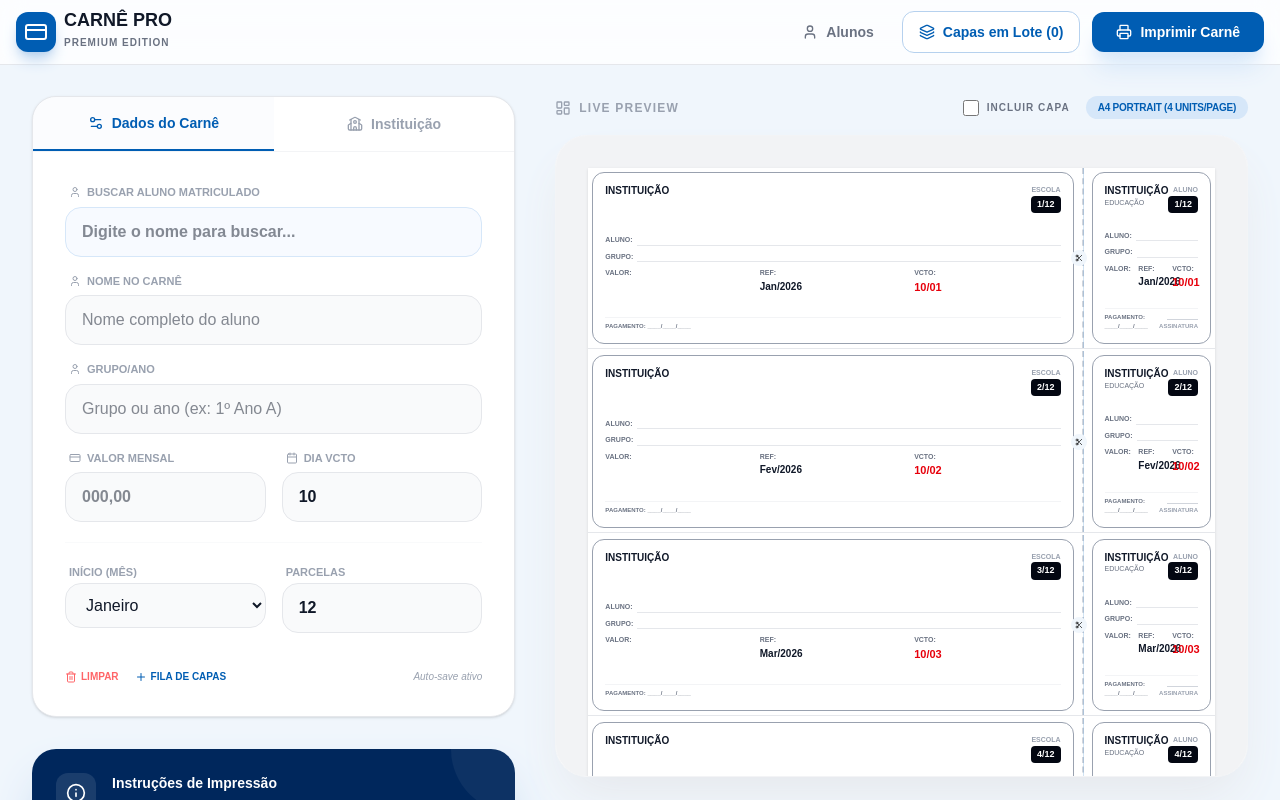
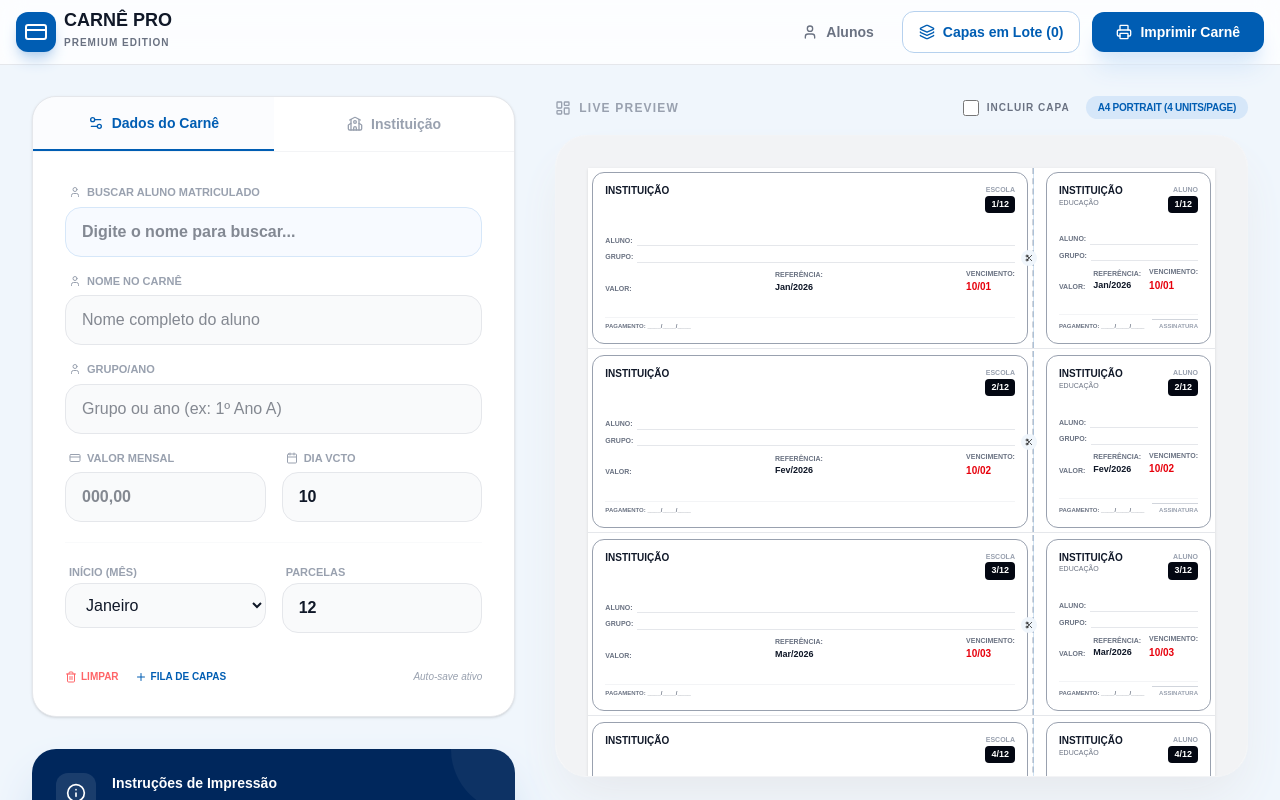
Before and after one commit to fabiobpereira45-del/Carn-, a React (Vite) app: page / in a window 1280 px wide. Shown: the top 800 px of the page. Built offline with nearby package versions, Linux system fonts and the light colour scheme.

Commit message:
Optimize space distribution and fix overlap in carnê strips

```diff
--- a/src/App.tsx
+++ b/src/App.tsx
@@ -151,7 +151,7 @@ interface Student {
 // --- Components ---
 
 const Via = ({ school, studentName, responsavelName, value, monthName, year, installmentNum, totalInstallments, dueDay, isCanhoto }: any) => (
-  <div className={`p-1 flex flex-row h-full w-full ${isCanhoto ? 'w-[65mm] border-r-2 border-dashed border-gray-300 pr-2' : 'flex-1 pl-2'}`}>
+  <div className={`p-1 flex flex-row h-full w-full ${isCanhoto ? 'w-[50mm] border-r-2 border-dashed border-gray-300 pr-1' : 'flex-1 pl-3'}`}>
     <div className="border border-gray-400 rounded-xl p-3 h-full w-full flex flex-col justify-between bg-white relative overflow-hidden">
       <div className="flex items-start justify-between mb-1">
         <div className="flex items-center gap-2">
@@ -186,22 +186,22 @@ const Via = ({ school, studentName, responsavelName, value, monthName, year, ins
           </span>
         </div>
 
-        <div className="grid grid-cols-3 gap-2">
-          <div className="flex flex-col">
-            <span className="font-bold text-gray-500 uppercase text-[7px]">Valor:</span>
-            <span className="font-black text-gray-900 text-[11px]">
+        <div className="flex flex-row items-end justify-between gap-2 overflow-hidden">
+          <div className="flex flex-col min-w-0">
+            <span className="font-bold text-gray-500 uppercase text-[7px] truncate">Valor:</span>
+            <span className="font-black text-gray-900 text-[10px] truncate">
               {value ? `R$ ${value}` : ''}
             </span>
           </div>
-          <div className="flex flex-col">
-            <span className="font-bold text-gray-500 uppercase text-[7px]">Ref:</span>
-            <span className="font-bold text-gray-900 text-[10px]">
+          <div className="flex flex-col min-w-0">
+            <span className="font-bold text-gray-500 uppercase text-[7px] truncate">Referência:</span>
+            <span className="font-bold text-gray-900 text-[9px] truncate">
               {monthName.substring(0,3)}/{year}
             </span>
           </div>
-          <div className="flex flex-col">
-            <span className="font-bold text-gray-500 uppercase text-[7px]">Vcto:</span>
-            <span className="font-black text-red-600 text-[11px]">
+          <div className="flex flex-col min-w-0">
+            <span className="font-bold text-gray-500 uppercase text-[7px] truncate">Vencimento:</span>
+            <span className="font-black text-red-600 text-[10px] truncate">
               {dueDay}/{installmentNum.toString().padStart(2, '0')}
             </span>
           </div>
```
